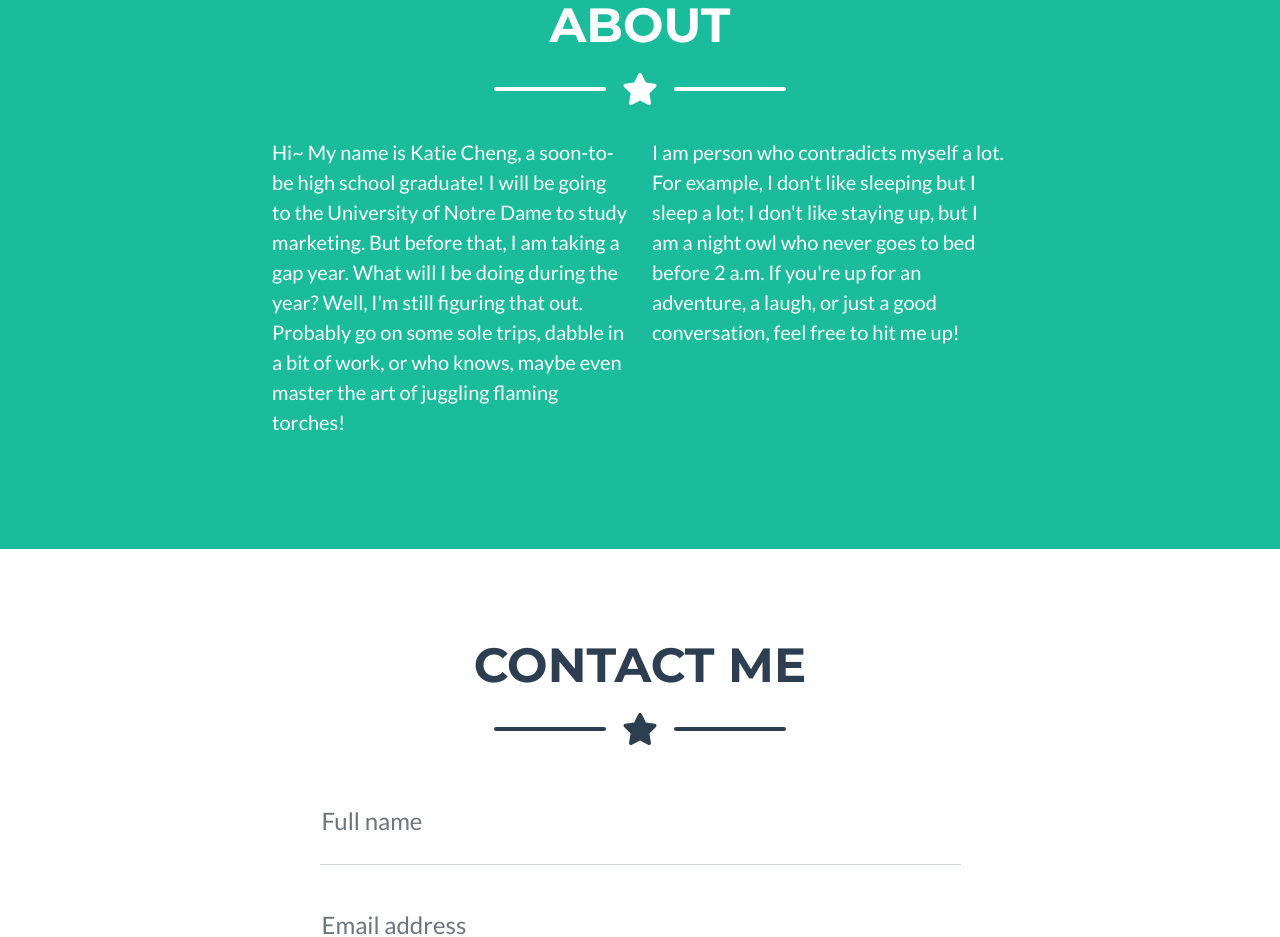
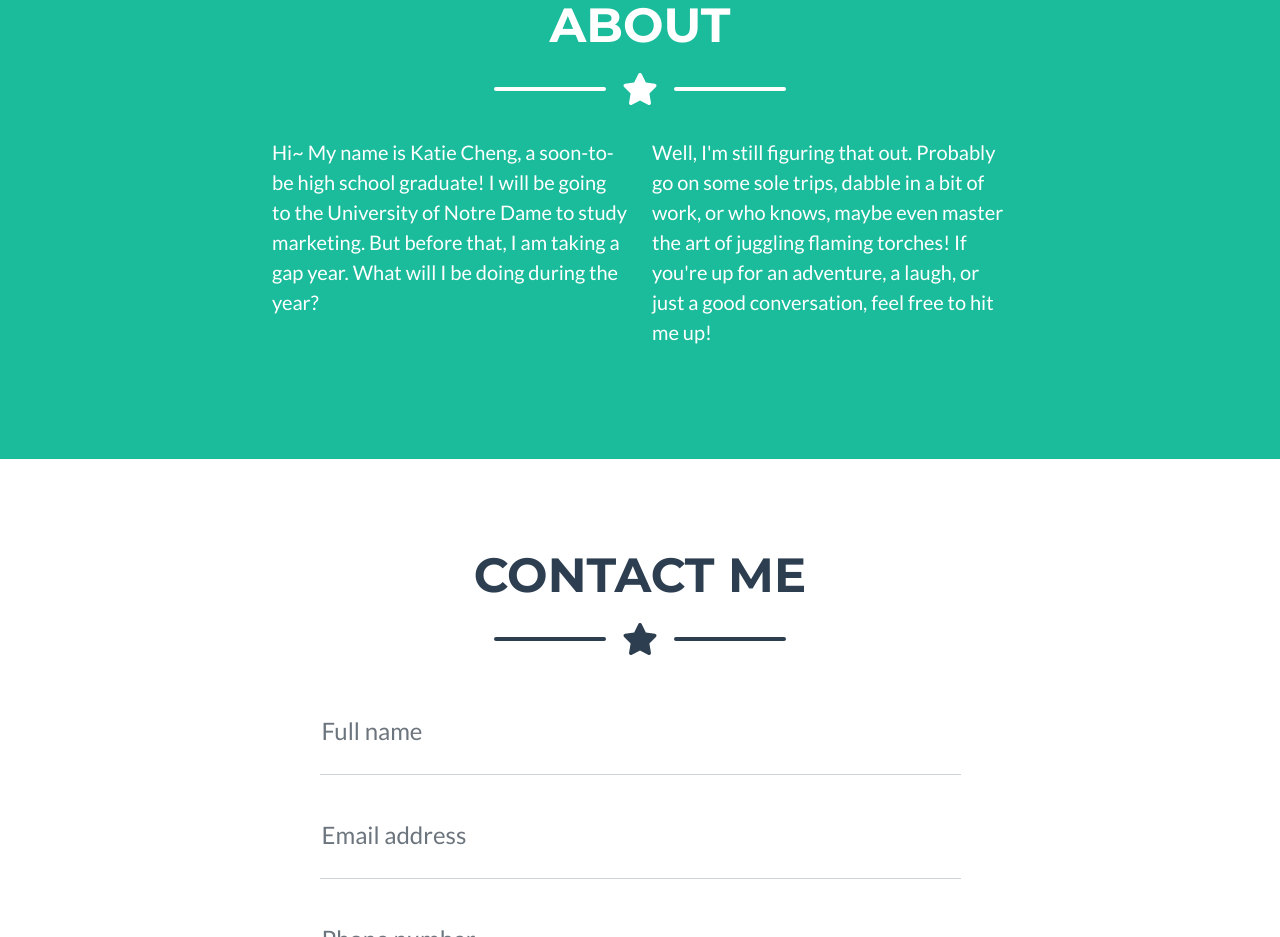
Before and after one commit to KatieCheng0130/KatieCheng0130.gitHub.io, a plain HTML site: page index.html in a window 1280 px wide. Shown: the part 1760-2697 px from the top of the page. Drawn offline with nearby package versions, Linux system fonts and the light colour scheme.

Commit message:
Update index.html

```diff
--- a/index.html
+++ b/index.html
@@ -134,8 +134,8 @@
                 </div>
                 <!-- About Section Content-->
                 <div class="row">
-                    <div class="col-lg-4 ms-auto"><p class="lead">Hi~ My name is Katie Cheng, a soon-to-be high school graduate! I will be going to the University of Notre Dame to study marketing. But before that, I am taking a gap year. What will I be doing during the year? Well, I'm still figuring that out. Probably go on some sole trips, dabble in a bit of work, or who knows, maybe even master the art of juggling flaming torches!</p></div>
-                    <div class="col-lg-4 me-auto"><p class="lead">I am person who contradicts myself a lot. For example, I don't like sleeping but I sleep a lot; I don't like staying up, but I am a night owl who never goes to bed before 2 a.m. If you're up for an adventure, a laugh, or just a good conversation, feel free to hit me up!</p></div>
+                    <div class="col-lg-4 ms-auto"><p class="lead">Hi~ My name is Katie Cheng, a soon-to-be high school graduate! I will be going to the University of Notre Dame to study marketing. But before that, I am taking a gap year. What will I be doing during the year? </p></div>
+                    <div class="col-lg-4 me-auto"><p class="lead"> Well, I'm still figuring that out. Probably go on some sole trips, dabble in a bit of work, or who knows, maybe even master the art of juggling flaming torches! If you're up for an adventure, a laugh, or just a good conversation, feel free to hit me up!</p></div>
                 </div>
             </div>
         </section>
```
